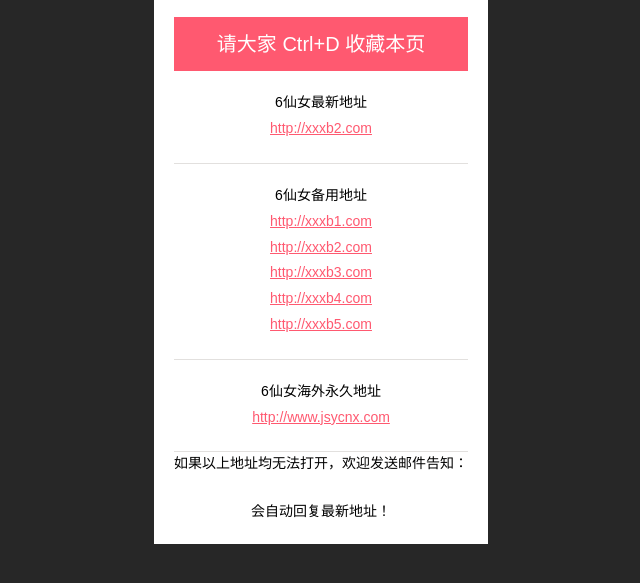
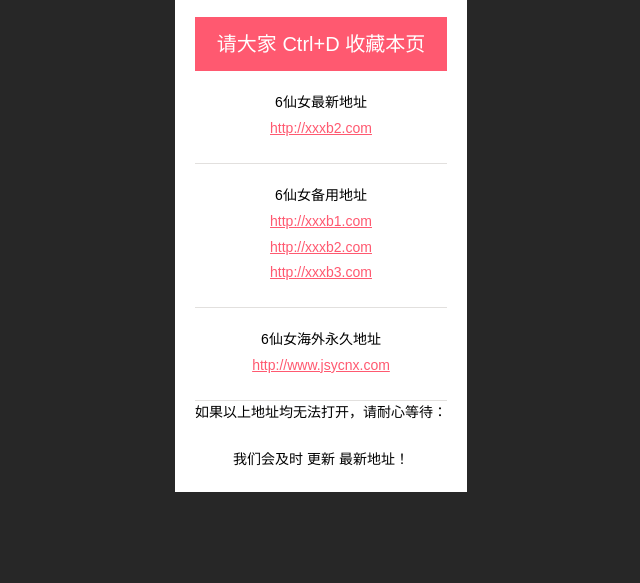
Before and after one commit to 6xn/6xn.github.io, a plain HTML site: page index.html in a window 1280 px wide. Shown: the part 137-720 px from the top of the page, without its empty margins (319-959 px from the left). Drawn offline with Linux system fonts and the light colour scheme.

Commit message:
Update index.html

```diff
--- a/index.html
+++ b/index.html
@@ -1,5 +1,5 @@
 <!DOCTYPE html>
-<!-- saved from url=(0030)https://cesuosex.github.io/6xnfb/ -->
+<!-- saved from url=(0030)https://6xn.github.io/ -->
 <html><head><meta http-equiv="Content-Type" content="text/html; charset=UTF-8">
 
         <title>index</title>
@@ -65,15 +65,15 @@
                     <ul>
                         <li>
                             6仙女最新地址
-                            <a href="http://xxxb1.com/" target="_blank">http://xxxb2.com</a>
+                            <a href="http://xxxb2.com/" target="_blank">http://xxxb2.com</a>
                         </li>
                         <li>
                              6仙女备用地址
                             <a href="http://xxxb1.com/" target="_blank">http://xxxb1.com</a>
                             <a href="http://xxxb2.com/" target="_blank">http://xxxb2.com</a>
-							<a href="http://xxxb3.com/" target="_blank">http://xxxb3.com</a>
-							<a href="http://xxxb4.com/" target="_blank">http://xxxb4.com</a>
-							<a href="http://xxxb5.com/" target="_blank">http://xxxb5.com</a>
+		            <a href="http://xxxb3.com/" target="_blank">http://xxxb3.com</a>
+		           <!--<a href="http://xxxb4.com/" target="_blank">http://xxxb4.com</a>
+			   <a href="http://xxxb5.com/" target="_blank">http://xxxb5.com</a>-->
                         </li>
                         <li>
                              6仙女海外永久地址
@@ -86,9 +86,9 @@
                         </li>
 
                     </ul>
-                    <p>如果以上地址均无法打开，欢迎发送邮件告知： <br>
+                    <p>如果以上地址均无法打开，请耐心等待： <br>
                         <br>
-                        会自动回复最新地址！</p>
+                        我们会及时 更新 最新地址！</p>
                 </div>
             </div>
         </div>
```
